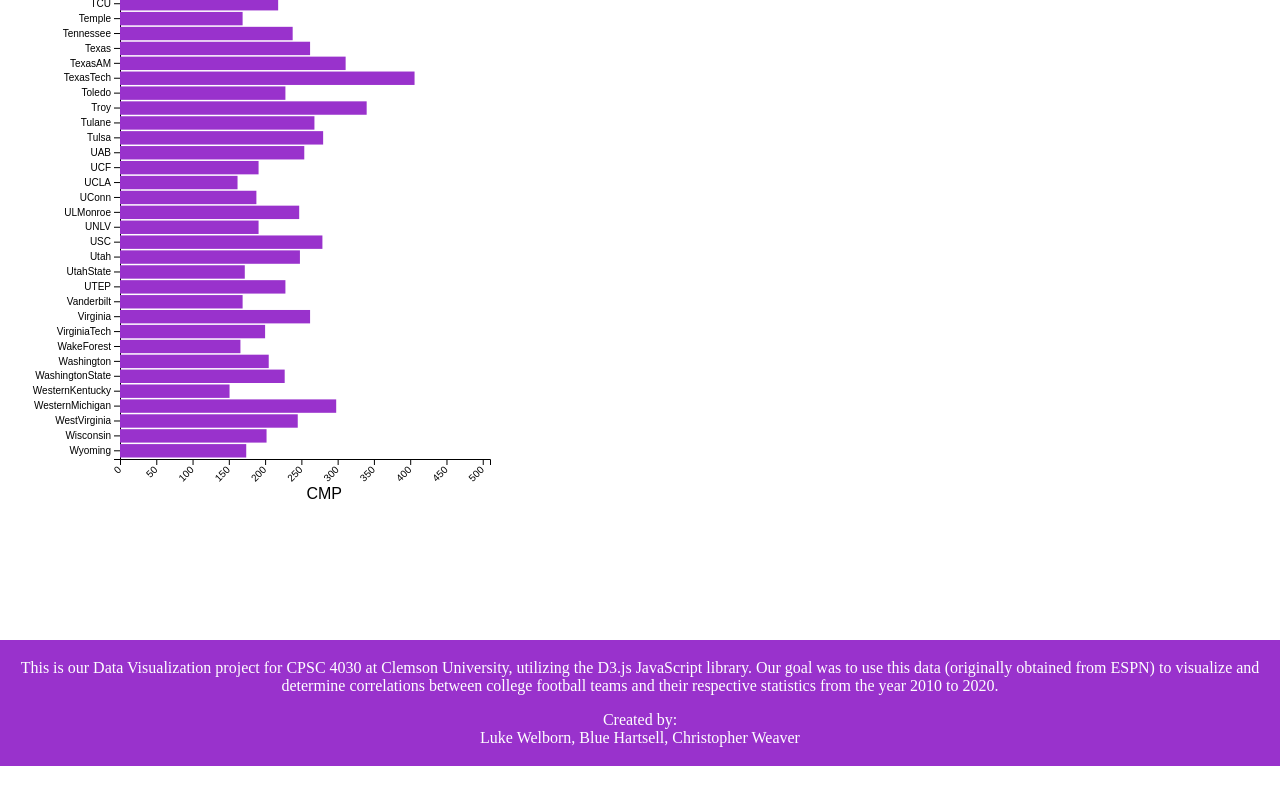
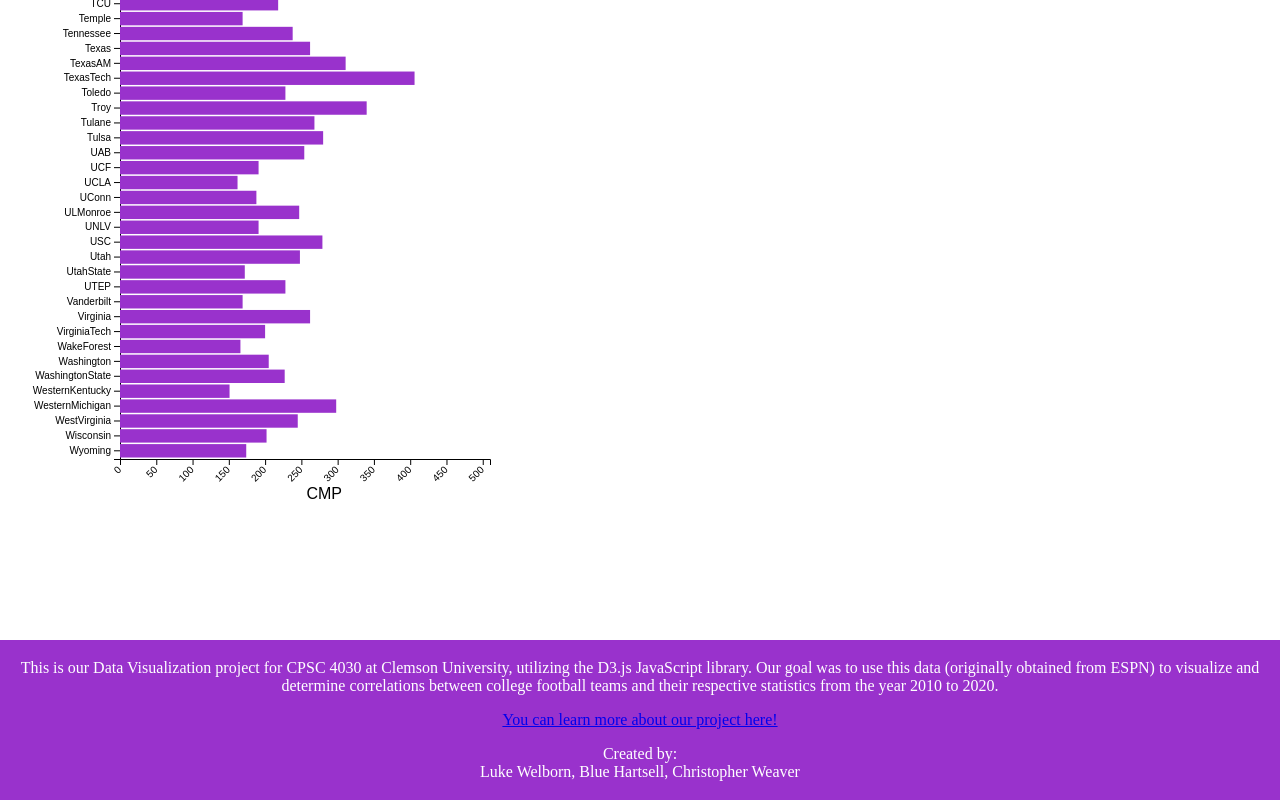
Before and after one commit to ryan-weaverr/CPSC-4030-Project, a plain HTML site: page index.html in a window 1280 px wide. Shown: the part 1517-2317 px from the top of the page. Before the commit the page ends 2283 px from the top, so only its background shows below. Drawn offline with nearby package versions, Linux system fonts and the light colour scheme.

Commit message:
last push

```diff
--- a/index.html
+++ b/index.html
@@ -138,10 +138,10 @@
     <p>This is our Data Visualization project for CPSC 4030 at Clemson University, utilizing the D3.js JavaScript library.
       Our goal was to use this data (originally obtained from ESPN) to visualize and determine correlations between college
       football teams and their respective statistics from the year 2010 to 2020.
-    <br>
-    <p>Created by: <br>Luke Welborn, Blue Hartsell, Christopher Weaver
+      <br>
+      <p><a href="https://www.youtube.com/watch?v=YeiSY_hT6y4" target="_blank">You can learn more about our project here!</a> </p>
+      <p>Created by: <br>Luke Welborn, Blue Hartsell, Christopher Weaver</p>
+
     </p>
-
-  </p>
   </footer>
 </html>
```
